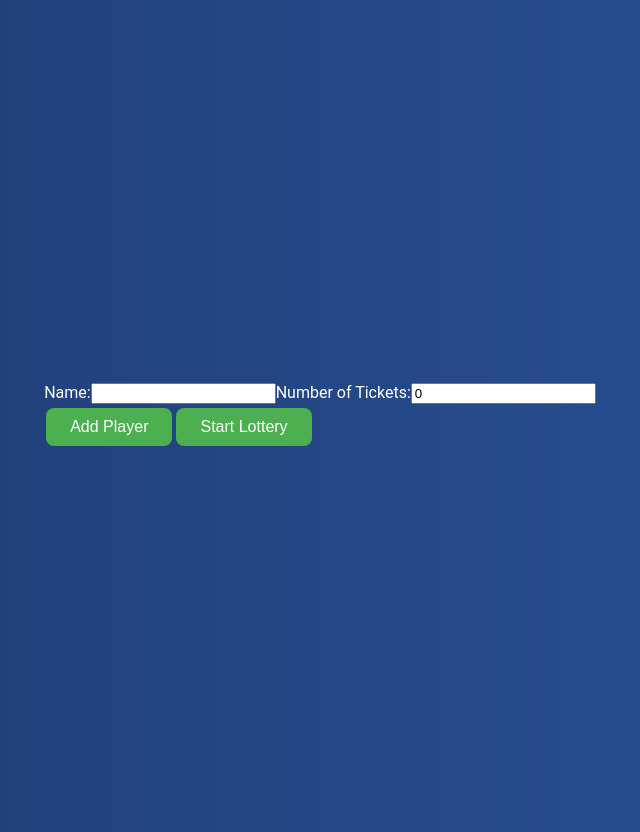
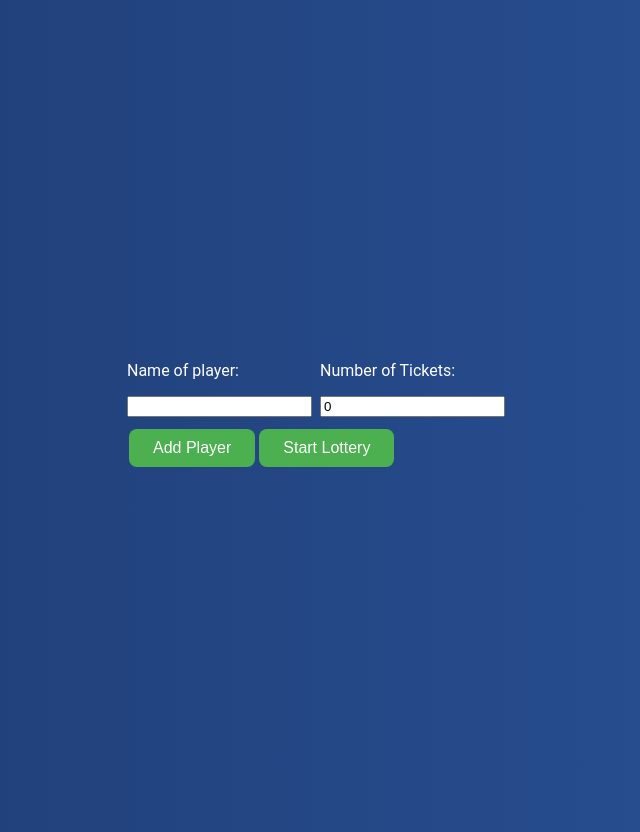
Before and after one commit to MaggiePN92/lottery-app, a React (Create React App) app: page / in a window 1280 px wide. Shown: the whole page, without its empty margins (320-960 px from the left). Built offline with nearby package versions, Linux system fonts and the light colour scheme.

Commit message:
Input boxes are stacked vertically

```diff
--- /dev/null
+++ b/src/LotteryForm.css
@@ -0,0 +1,19 @@
+.form-container {
+  display: flex;
+  flex-direction: row;
+}
+
+.form-group {
+  display: flex;
+  flex-direction: column;
+  align-items: flex-start;
+  margin-right: 0.5rem;
+}
+
+.form-group label {
+  margin-bottom: 1rem;
+}
+
+.form-group input {
+  margin-bottom: 0.5rem;
+}
--- a/src/LotteryForm.tsx
+++ b/src/LotteryForm.tsx
@@ -1,6 +1,8 @@
 // LotteryForm.tsx
 
 import React, { useState } from 'react';
+import './LotteryForm.css';
+
 
 type Player = {
   name: string;
@@ -37,10 +39,10 @@ function LotteryForm({ onLotteryStart }: Props) {
 
   return (
     <form onSubmit={handleSubmit}>
+  <div className="form-container">
+    <div className="form-group">
+      <label>Name of player:</label>
       {players.map((player, index) => (
-        <div key={index}>
-          <label>
-            Name:
         <input
           type="text"
           value={player.name}
@@ -48,9 +50,11 @@ function LotteryForm({ onLotteryStart }: Props) {
             handlePlayerNameChange(index, event.target.value)
           }
         />
-          </label>
-          <label>
-            Number of Tickets:
+      ))}
+    </div>
+    <div className="form-group">
+      <label>Number of Tickets:</label>
+      {players.map((player, index) => (
         <input
           type="number"
           value={player.tickets}
@@ -58,14 +62,16 @@ function LotteryForm({ onLotteryStart }: Props) {
             handlePlayerTicketsChange(index, parseInt(event.target.value))
           }
         />
-          </label>
+      ))}
     </div>
-      ))}
+  </div>
   <button type="button" onClick={addPlayer}>
     Add Player
   </button>
   <button type="submit">Start Lottery</button>
 </form>
+
+
   );
 }
 
```
Lines whose indentation alone changed are shown as unchanged.
